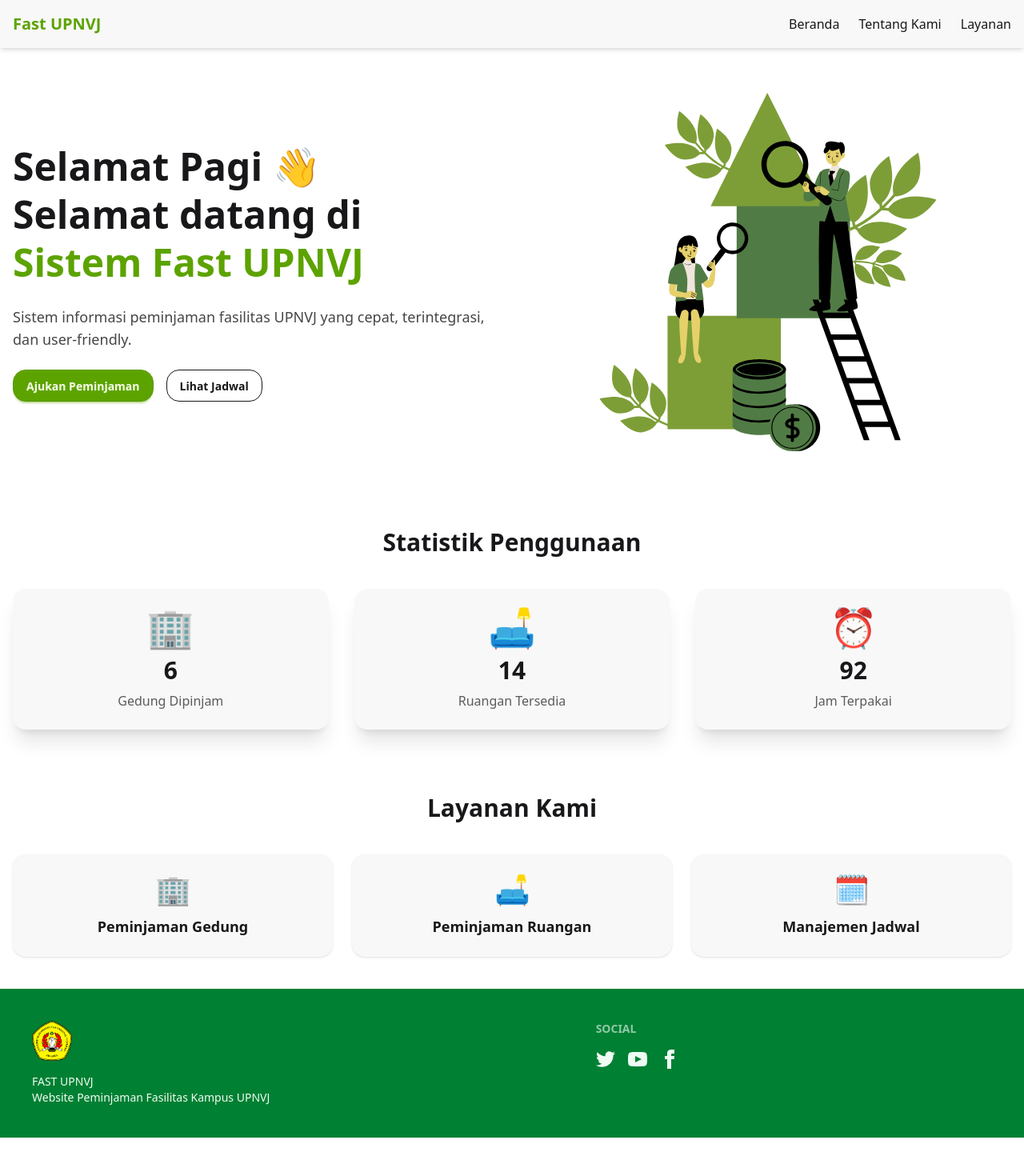
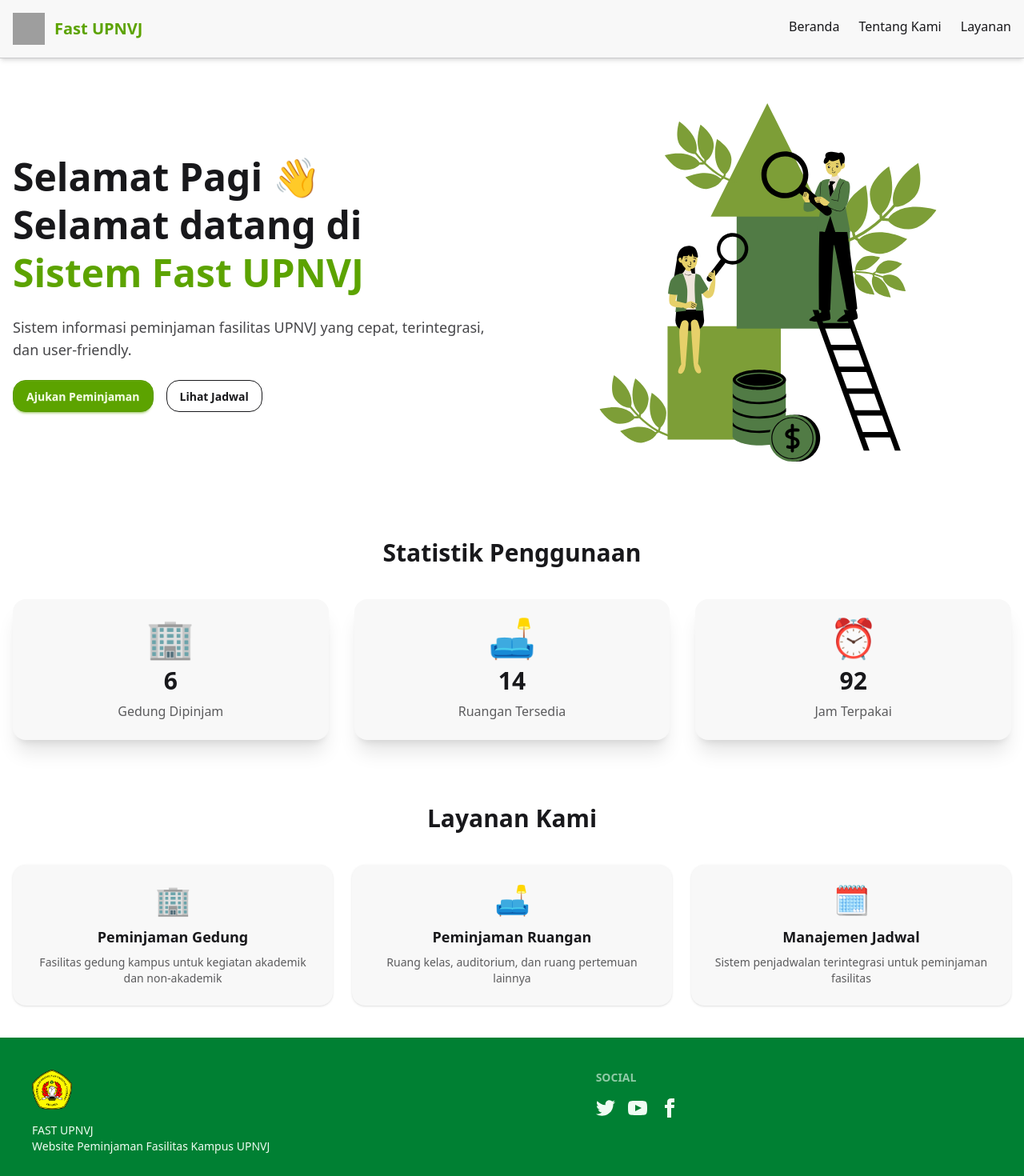
Before and after one commit to raisadeviap/fast-upnvj, a React (Vite) app: page /home in a window 1280 px wide. Shown: the top 1470 px of the page at 80% size. Before the commit the page ends 1422 px from the top, so only its background shows below. Built offline with nearby package versions, Linux system fonts and the light colour scheme; grey boxes are pictures that could not be loaded.

Commit message:
Resolve konflik dan update Home.jsx

```diff
--- a/src/pages/Home.jsx
+++ b/src/pages/Home.jsx
@@ -1,11 +1,13 @@
 import React, { useState, useEffect } from "react";
-import { useNavigate } from "react-router-dom";
+import { useNavigate, useLocation } from "react-router-dom";
 import CountUp from "react-countup";
 import Footer from "../components/Footer";
 import HeroImage from "../assets/img1.svg";
+import LogoUPN from "../assets/logo-upn.png"; // Pastikan file ini ada
 
 function HomePage() {
   const navigate = useNavigate();
+  const location = useLocation();
 
   const [greeting, setGreeting] = useState("");
   useEffect(() => {
@@ -40,42 +42,69 @@
   ];
 
   const services = [
-    { id: 1, icon: "🏢", title: "Peminjaman Gedung", link: "/layanan/gedung" },
+    {
+      id: 1,
+      icon: "🏢",
+      title: "Peminjaman Gedung",
+      description:
+        "Fasilitas gedung kampus untuk kegiatan akademik dan non-akademik",
+      link: "/layanan/gedung",
+    },
     {
       id: 2,
       icon: "🛋️",
       title: "Peminjaman Ruangan",
+      description: "Ruang kelas, auditorium, dan ruang pertemuan lainnya",
       link: "/layanan/ruangan",
     },
-    { id: 3, icon: "🗓️", title: "Manajemen Jadwal", link: "/layanan/jadwal" },
+    {
+      id: 3,
+      icon: "🗓️",
+      title: "Manajemen Jadwal",
+      description: "Sistem penjadwalan terintegrasi untuk peminjaman fasilitas",
+      link: "/layanan/jadwal",
+    },
   ];
 
   return (
     <div className="min-h-screen bg-base-100" data-theme="light">
-      {/* Navbar langsung di sini */}
-      <nav className="bg-base-200 shadow-md py-4">
+      {/* Navbar */}
+      <nav className="bg-base-200 shadow-md py-4 border-b border-base-content/20">
         <div className="container mx-auto px-4 flex items-center justify-between">
-          <h1
-            className="text-xl font-bold cursor-pointer text-primary"
+          <div
+            className="flex items-center gap-3 cursor-pointer"
             onClick={() => navigate("/")}
           >
-            Fast UPNVJ
-          </h1>
-          <ul className="flex gap-6 text-base font-medium text-base-content">
+            <img src={LogoUPN} alt="Logo UPN" className="w-10 h-10" />
+            <h1 className="text-xl font-bold text-primary">Fast UPNVJ</h1>
+          </div>
+          <ul className="flex gap-6 text-base font-medium">
             <li
-              className="cursor-pointer hover:text-primary"
+              className={`cursor-pointer pb-1 border-b-2 transition ${
+                location.pathname === "/"
+                  ? "border-primary"
+                  : "border-transparent hover:border-primary"
+              }`}
               onClick={() => navigate("/")}
             >
               Beranda
             </li>
             <li
-              className="cursor-pointer hover:text-primary"
+              className={`cursor-pointer pb-1 border-b-2 transition ${
+                location.pathname === "/tentang"
+                  ? "border-primary"
+                  : "border-transparent hover:border-primary"
+              }`}
               onClick={() => navigate("/tentang")}
             >
               Tentang Kami
             </li>
             <li
-              className="cursor-pointer hover:text-primary"
+              className={`cursor-pointer pb-1 border-b-2 transition ${
+                location.pathname.startsWith("/layanan")
+                  ? "border-primary"
+                  : "border-transparent hover:border-primary"
+              }`}
               onClick={() => navigate("/layanan")}
             >
               Layanan
@@ -85,7 +114,7 @@
       </nav>
 
       <main className="container mx-auto px-4 py-10">
-        {/* Hero Section */}
+        {/* Hero */}
         <section className="flex flex-col md:flex-row items-center justify-between min-h-[60vh] gap-8">
           <div className="md:w-1/2 space-y-6">
             <h1 className="text-4xl md:text-5xl font-bold text-base-content leading-tight">
@@ -121,7 +150,7 @@
           </div>
         </section>
 
-        {/* Statistik Section */}
+        {/* Statistik */}
         <section className="mt-20">
           <h2 className="text-3xl font-bold text-center mb-10">
             Statistik Penggunaan
@@ -146,16 +175,17 @@
         <section className="mt-20">
           <h2 className="text-3xl font-bold text-center mb-10">Layanan Kami</h2>
           <div className="grid grid-cols-1 md:grid-cols-3 gap-6">
-            {services.map(({ id, icon, title, link }) => (
+            {services.map(({ id, icon, title, description, link }) => (
               <button
                 key={id}
                 onClick={() => navigate(link)}
-                className="card bg-base-200 hover:shadow-lg transition shadow p-6 flex flex-col items-center"
+                className="card bg-base-200 hover:shadow-lg transition shadow p-6 flex flex-col items-center text-center"
               >
                 <div className="text-4xl mb-3">{icon}</div>
-                <h3 className="text-lg font-semibold text-base-content">
+                <h3 className="text-lg font-semibold text-base-content mb-2">
                   {title}
                 </h3>
+                <p className="text-sm text-base-content/70">{description}</p>
               </button>
             ))}
           </div>
```
